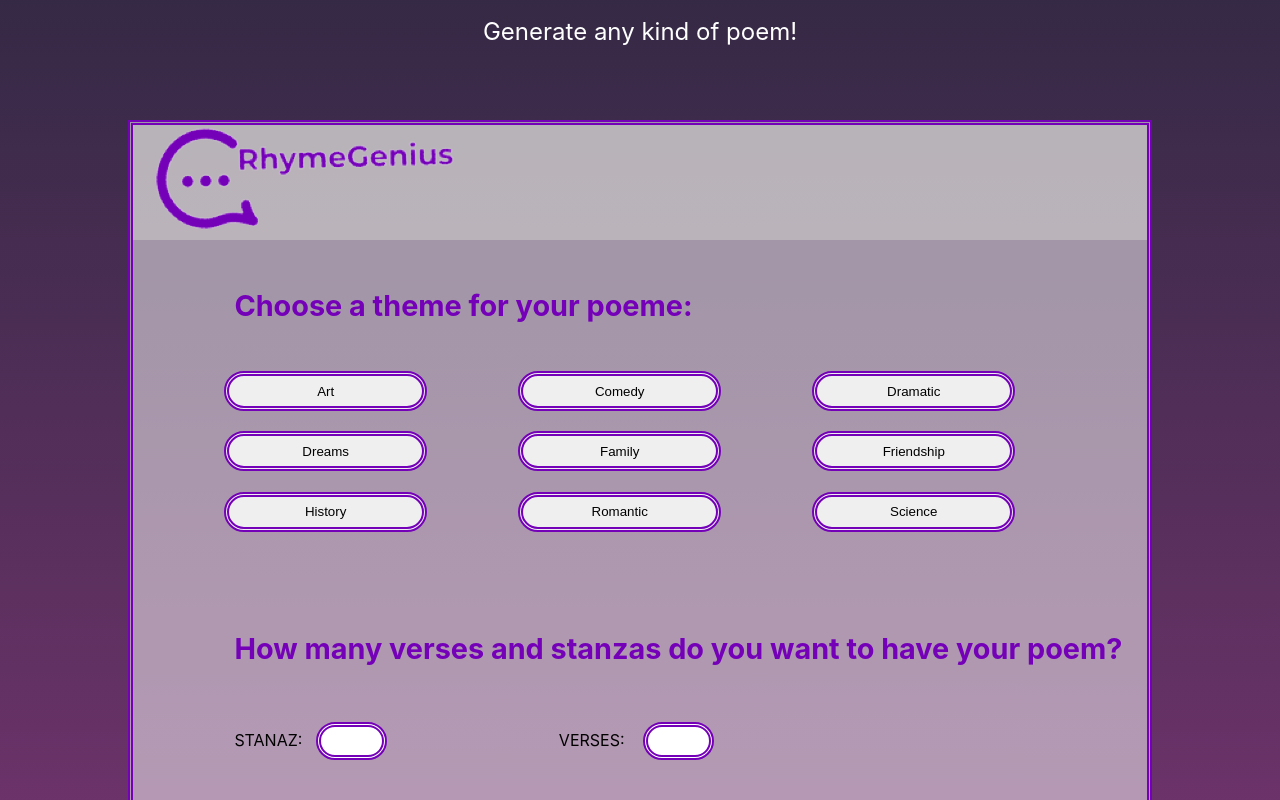
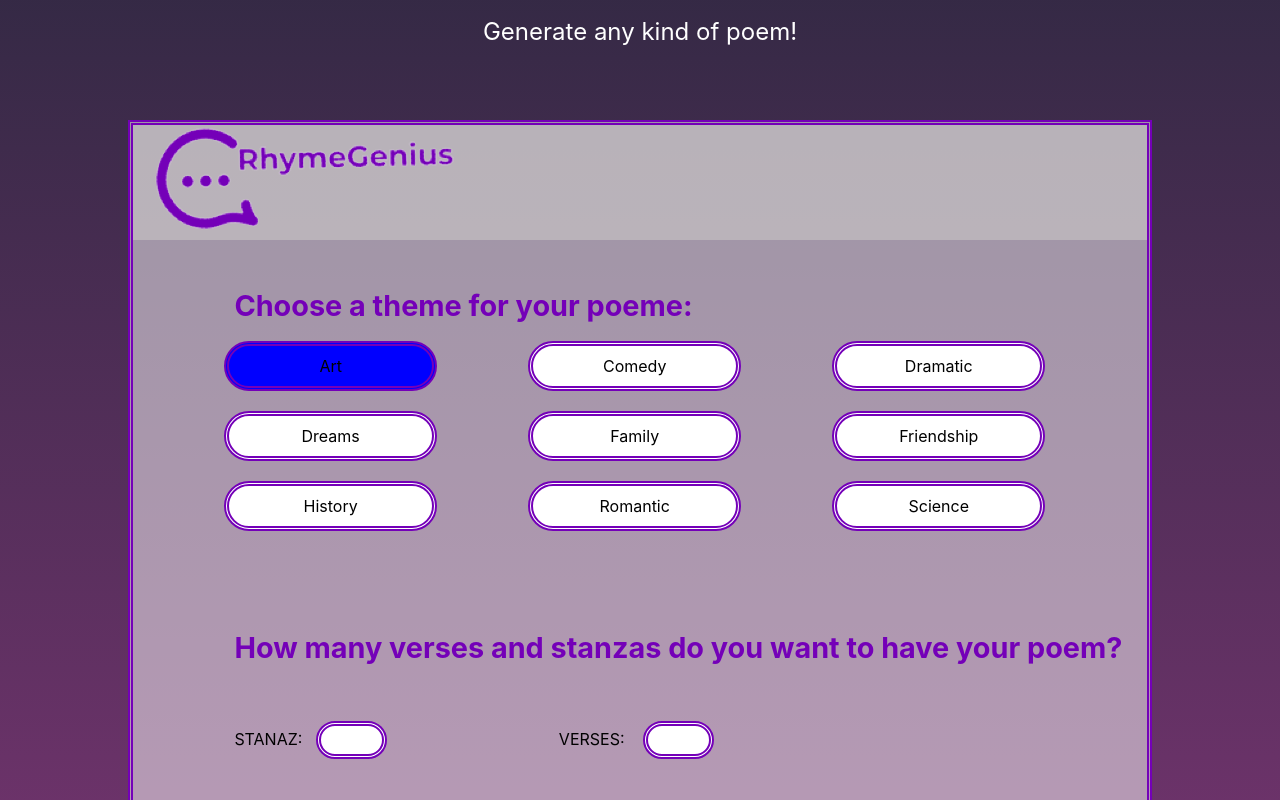
Before and after one commit to Alexandrufanu/RhymeGenius_FE, a React (Create React App) app: page / in a window 1280 px wide. Shown: the part 680-1480 px from the top of the page. Built offline with nearby package versions, Linux system fonts and the light colour scheme.

Commit message:
added Theme component

```diff
--- a/src/components/AudioComponent.js
+++ b/src/components/AudioComponent.js
@@ -14,7 +14,9 @@ export default function AudioComponent(props){
     return(<>
 
 
-        <button onClick={() =>  speechSynthesis.speak(msg)}>
+        <button
+        style={{border:"1px solid black"}}
+        onClick={() =>  speechSynthesis.speak(msg)}>
             Play!
 
         </button>
--- a/src/components/Navbar.css
+++ b/src/components/Navbar.css
@@ -58,6 +58,13 @@ background: linear-gradient(90deg, rgb(90, 149, 221) 61%, rgb(132, 207, 230) 97%
     border: none;
   }
 
+  input {
+    padding: 6px;
+    margin-top: 8px;
+    font-size: 17px;
+    border: none;
+  }
+
   .topnav .search-container button {
     float: right;
     padding: 6px 10px;
@@ -100,7 +107,10 @@ background: linear-gradient(90deg, rgb(90, 149, 221) 61%, rgb(132, 207, 230) 97%
     justify-content: center;
     margin-left: 5%;
     margin-top: 5%;
-    gap: 10px 30px;
+    align-content: flex-start;
+    row-gap: 2px;
+    column-gap: 2px;
+    /* gap: 10px 30px; */
   }
 
 
@@ -258,7 +268,7 @@ background: linear-gradient(90deg, rgb(90, 149, 221) 61%, rgb(132, 207, 230) 97%
     margin-left: 10%;
   }
 
-  /* .text{
+   .text{
     width: 15%;
     height: 2vh;
     align-items: center;
@@ -267,7 +277,7 @@ background: linear-gradient(90deg, rgb(90, 149, 221) 61%, rgb(132, 207, 230) 97%
     border-style: double;
 
 
-  } */
+  }
   input[type="text"] {
     width: 15%;
     height: 2vh;
--- a/src/components/Navbar.js
+++ b/src/components/Navbar.js
@@ -1,9 +1,11 @@
-import React from 'react';
+import React, { useEffect } from 'react';
 import MyImage from './logooo_aprbun-removebg-preview.png';
 import IcSearch from './magnifying-glass-search.png'
 import './Navbar.css';
 
 import  { useState } from "react";
+
+import ThemeSelector from './ThemeSelector';
 
 import AudioComponent from './AudioComponent';
 
@@ -27,9 +29,22 @@ function Navbar() {
 
   const [showDiv, setShowDiv] = useState(false);
 
+  const[selectedTheme, setSelectedTheme ] = useState(null)
+  const[stanzas, setStanzas ] = useState(null)
+  const[verses, setVerses ] = useState(null)
+
+  const [inputValue, setInputValue] = useState('');
+
+  function handleInputChange(event) {
+    setInputValue(event.target.value);
+  }
+
+
+
   const handleButtonClick = () => {
     setShowDiv(!showDiv);
   };
+
 
 
 
@@ -37,7 +52,11 @@ function Navbar() {
   //   setShowDiv(false);
   // };
 
+  useEffect(()=>{
+    console.log(selectedTheme)
+  }, // []
 
+  )
 
 
 
@@ -62,7 +81,7 @@ function Navbar() {
 
   <h5>Choose a theme for your poeme:</h5>
 
-    <div className='poemType'>
+    {/* <div className='poemType'>
           <button className='onePoemType'>Art</button>
           <button className='onePoemType'>Comedy</button>
           <button className='onePoemType'>Dramatic</button>
@@ -76,17 +95,53 @@ function Navbar() {
           <button className='onePoemType'>History</button>
           <button className='onePoemType'>Romantic</button>
           <button className='onePoemType'>Science</button>
-      </div>
+      </div> */}
+      <ThemeSelector
+      options={
+        [
+          {
+            label:"Art"
+          },
+          {
+            label:"Comedy"
+          },
+          {
+            label:"Dramatic"
+          },
+          {
+            label:"Dreams"
+          },
+          {
+            label:"Family"
+          },
+          {
+            label:"Friendship"
+          },
+          {
+            label:"History"
+          },
+          {
+            label:"Romantic"
+          },
+          {
+            label:"Science"
+          },
+        ]
+      }
+      selectedTheme = "Art"
+      setSelectedTheme = {setSelectedTheme}
+      />
+
 
     <h5>How many verses and stanzas do you want to have your poem?</h5>
     <div className='versesArea'>
       <div>
         <label for="fname">STANAZ:&nbsp;</label>  &nbsp;
-        <input type="text" id="fname" name="fname" className='text'/>
+        <input type="number" id="fname" name="fname" className='text'/>
       </div>
       <div class>
         <label for="lname">VERSES:</label>&nbsp;&nbsp;&nbsp;&nbsp;
-        <input type="text" id="fname" name="fname" className='text'/>
+        <input type="number" id="fname" name="fname" className='text'/>
       </div>
       </div>
       <br/><br/> <br/>  <br/>  <br/> <br/>
@@ -101,11 +156,23 @@ function Navbar() {
       <br/><br/>
 
     <div class="search-container">
-    <form action="/action_page.php">
+    <form>
       {/* <input type="text" placeholder="Search.." name="search"/> */}
-      <textarea></textarea>
+      <textarea
+      value={inputValue} onChange={handleInputChange}
+      ></textarea>
+      {/* <p>Input value: {inputValue}</p> */}
+
       <br/>
-      <button type="submit" className='searchButton'><i><img className='img2' src={IcSearch}/></i>&nbsp;&nbsp;&nbsp;&nbsp;&nbsp;&nbsp;CLICK TO GENERATE YOUR POEM</button><br/><br/><br/><br/>
+        <button type="submit" className='searchButton'>
+          <i><img className='img2' src={IcSearch}/></i>
+          &nbsp;&nbsp;&nbsp;&nbsp;&nbsp;&nbsp;
+          CLICK TO GENERATE YOUR POEM
+        </button>
+        <br/>
+        <br/>
+        <br/>
+        <br/>
       <h3>OR</h3>
       <br/><br/><br/>
     </form>
--- /dev/null
+++ b/src/components/ThemeSelector.js
@@ -0,0 +1,62 @@
+import React, { useState } from 'react';
+import "../styles/ThemeSelector.css"
+
+function ThemeSelector(props) {
+
+  const [selected, setSelected] = useState(props.selectedTheme);
+
+  function handleClick(event) {
+    setSelected(event.target.textContent);
+    props.setSelectedTheme(event.target.textContent)
+  }
+
+  return (
+    <div >
+      {/* {props.options.map((option) => (
+        <button
+          key={option.label}
+        //   value={option.id}
+          onClick={handleClick}
+          style={{ backgroundColor: selected === option.label ? 'blue' : 'white' }}
+        >
+          {option.label}
+        </button>
+      ))
+    } */}
+
+    {(() => {
+    const elements = [];
+
+    for (let rowIndex = 0; rowIndex < 3; rowIndex++) {
+      const rowElements = [];
+
+      for (let columnIndex = 0; columnIndex < 3; columnIndex++) {
+        rowElements.push(
+          <div
+          key={`${rowIndex}-${columnIndex}`}
+          style={{ backgroundColor: selected === props.options[rowIndex*3 + columnIndex].label ? 'blue' : 'white'}}
+          onClick={handleClick}
+
+          className='onePoemType'>
+            {/* Cell {rowIndex + 1}-{columnIndex + 1} */}
+            {props.options[rowIndex*3 + columnIndex].label}
+          </div>
+        );
+      }
+
+      elements.push(
+        <div key={rowIndex} className='poemType'>
+          {rowElements}
+        </div>
+      );
+    }
+
+    return elements;
+  })()}
+
+
+    </div>
+  );
+}
+
+export default ThemeSelector;
--- /dev/null
+++ b/src/styles/ThemeSelector.css
@@ -0,0 +1,36 @@
+.onePoemType{
+    margin-top: -3%;
+    display: flex;
+    border: 5px solid #7400B8;
+    border-style: double;
+    border-radius: 80px;
+    margin-left: 9%;
+    width: 20%;
+    height: 5vh;
+    margin-bottom: 5%;
+    background-color: white;
+    /* align-self: auto; */
+    align-items: center;
+    justify-content: center;
+    cursor: pointer;
+  }
+
+  .container2{
+    /* background-color: rgba(255, 255, 255, 0.5); */
+    /* background-color: white; */
+    /* opacity: 0.75; */
+    /* border-color: #7400B8; */
+    /* border: 2px solid black;  */
+    /* border: 5px solid #7400B8; */
+    /* border-style: double; */
+
+    /* margin-left: 10%;
+    margin-right: 10%; */
+
+  }
+
+.poemType{
+display: flex;
+/* background-color: rgba(255, 255, 255, 0.5); */
+
+}
```
